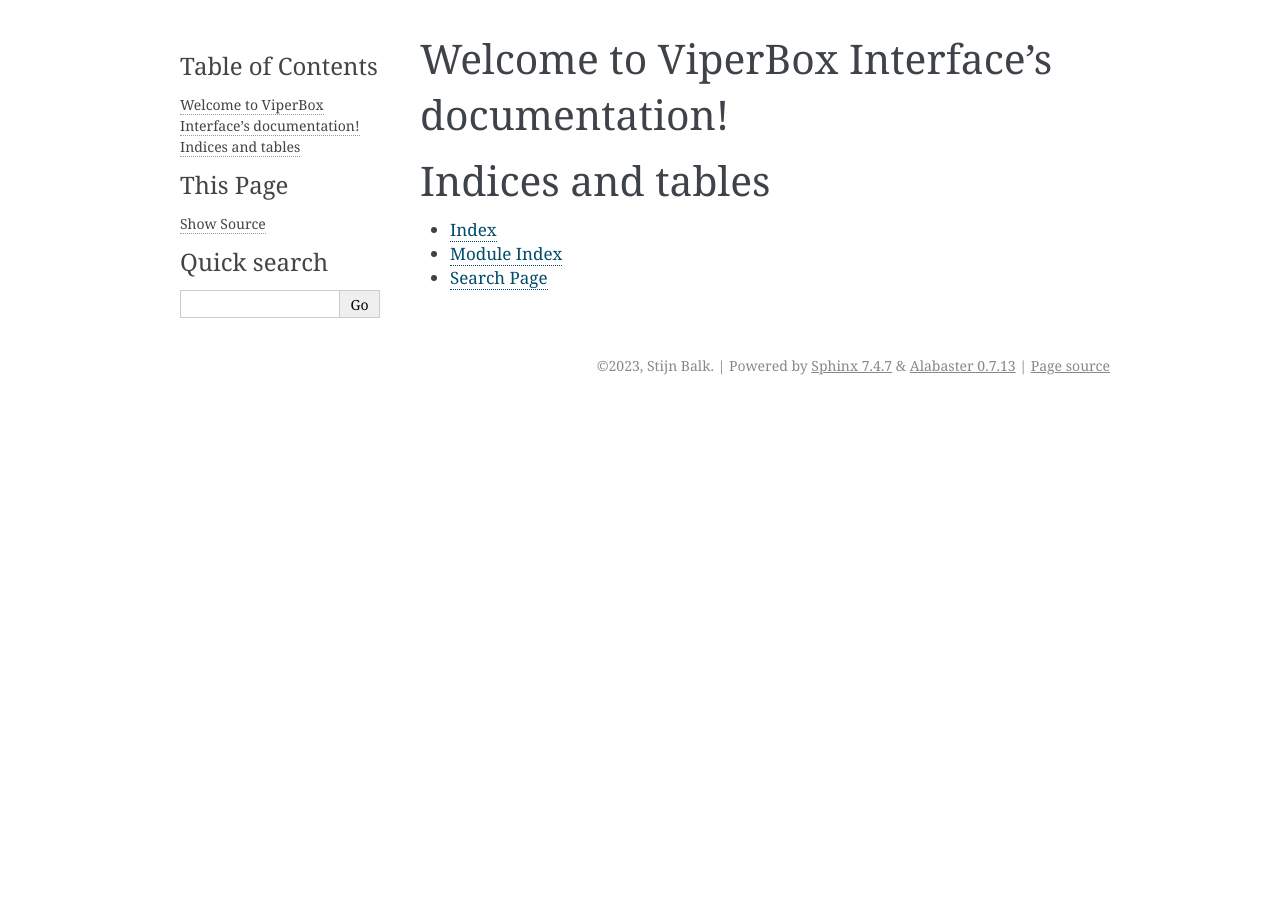
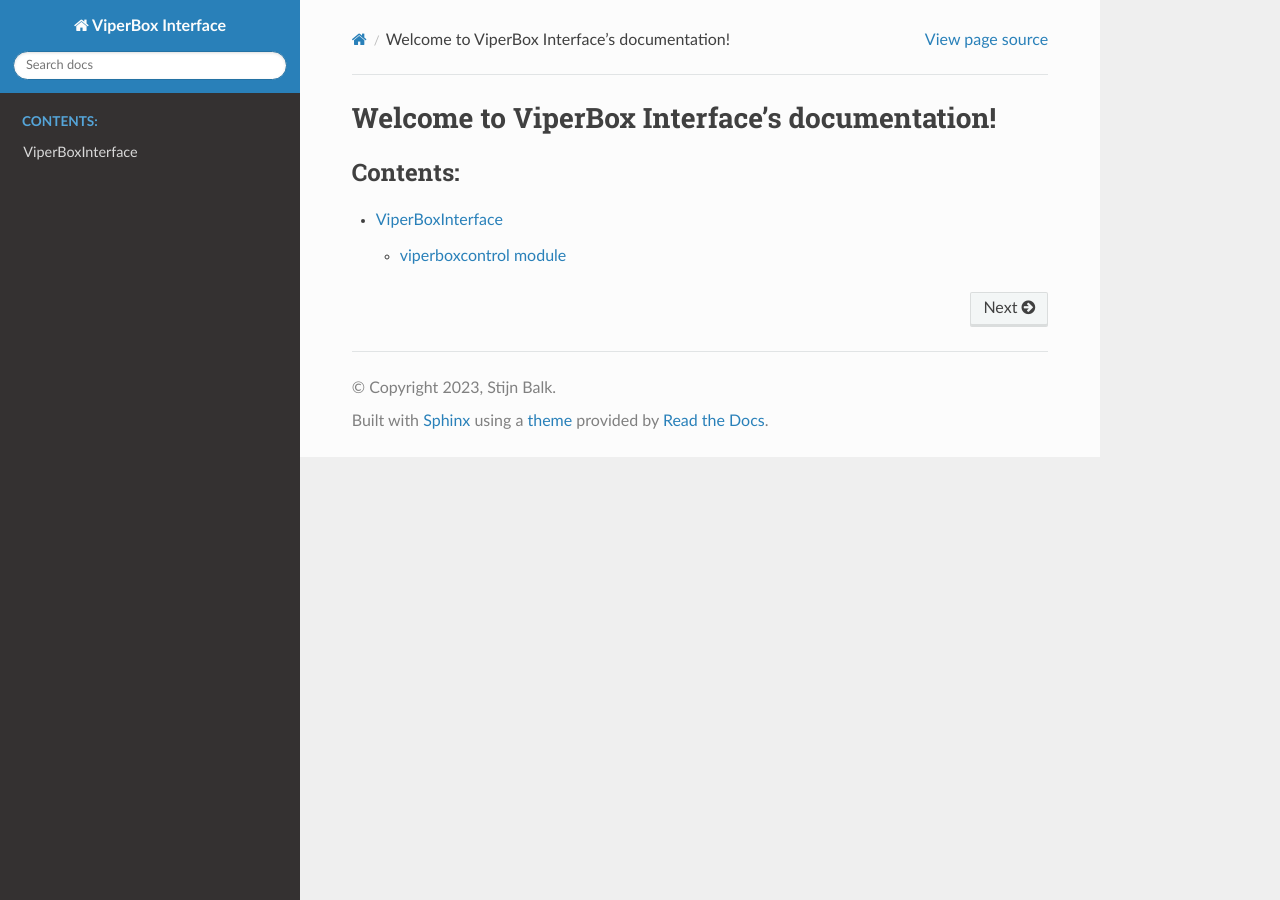
Before and after one commit to basnijholt/ViperBoxInterface, a Sphinx documentation site: the page built from docs/source/index.rst, in a window 1280 px wide. Built offline with Sphinx 7.4.7 and the Read the Docs theme 2.0.0, drawn with Linux system fonts in a browser that asks for light colours.

Commit message:
sphinx working

```diff
--- a/docs/source/conf.py
+++ b/docs/source/conf.py
@@ -1,3 +1,6 @@
+import sys
+import os
+
 # Configuration file for the Sphinx documentation builder.
 #
 # For the full list of built-in configuration values, see the documentation:
@@ -6,23 +9,46 @@
 # -- Project information -----------------------------------------------------
 # https://www.sphinx-doc.org/en/master/usage/configuration.html#project-information
 
-project = 'ViperBox Interface'
-copyright = '2023, Stijn Balk'
-author = 'Stijn Balk'
-release = '0.0.1'
+project = "ViperBox Interface"
+copyright = "2023, Stijn Balk"
+author = "Stijn Balk"
+release = "0.0.1"
 
 # -- General configuration ---------------------------------------------------
 # https://www.sphinx-doc.org/en/master/usage/configuration.html#general-configuration
 
-extensions = []
 
-templates_path = ['_templates']
+print("sys.executable: ", sys.executable)
+
+# sys.path.append(os.path.abspath('sphinxext'))
+# sys.path.insert(0, os.path.abspath('../../..'))
+
+# If extensions (or modules to document with autodoc) are in another directory,
+# add these directories to sys.path here. If the directory is relative to the
+# documentation root, use os.path.abspath to make it absolute, like shown here.
+# sys.path.insert(0, os.path.abspath('.'))
+# sys.path.insert(0, os.path.abspath('../'))
+sys.path.insert(0, os.path.abspath("../.."))
+
+# extensions = ['extname']
+
+extensions = [
+    # "myst_parser",
+    "sphinx.ext.autodoc",
+]
+# extensions = [
+#     'sphinx.ext.duration',
+#     'sphinx.ext.doctest',
+#     'sphinx.ext.autodoc',
+# ]
+
+templates_path = ["_templates"]
 exclude_patterns = []
-
 
 
 # -- Options for HTML output -------------------------------------------------
 # https://www.sphinx-doc.org/en/master/usage/configuration.html#options-for-html-output
 
-html_theme = 'alabaster'
-html_static_path = ['_static']
+# html_theme = 'alabaster'
+html_theme = "sphinx_rtd_theme"
+html_static_path = ["_static"]
--- a/docs/source/index.rst
+++ b/docs/source/index.rst
@@ -1,8 +1,3 @@
-.. ViperBox Interface documentation master file, created by
-   sphinx-quickstart on Tue Aug 22 17:53:52 2023.
-   You can adapt this file completely to your liking, but it should at least
-   contain the root `toctree` directive.
-
 Welcome to ViperBox Interface's documentation!
 ==============================================
 
@@ -10,11 +5,4 @@
    :maxdepth: 2
    :caption: Contents:
 
-
-
-Indices and tables
-==================
-
-* :ref:`genindex`
-* :ref:`modindex`
-* :ref:`search`
+   modules
--- /dev/null
+++ b/docs/source/modules.rst
@@ -0,0 +1,7 @@
+ViperBoxInterface
+=================
+
+.. toctree::
+   :maxdepth: 4
+
+   viperboxcontrol
```
Also changed, not shown: docs/source/viperboxcontrol.rst (added, +7 -0 lines), viperboxcontrol.py (+38 -27 lines), README.rst (renamed from README.md), 1 other file.
